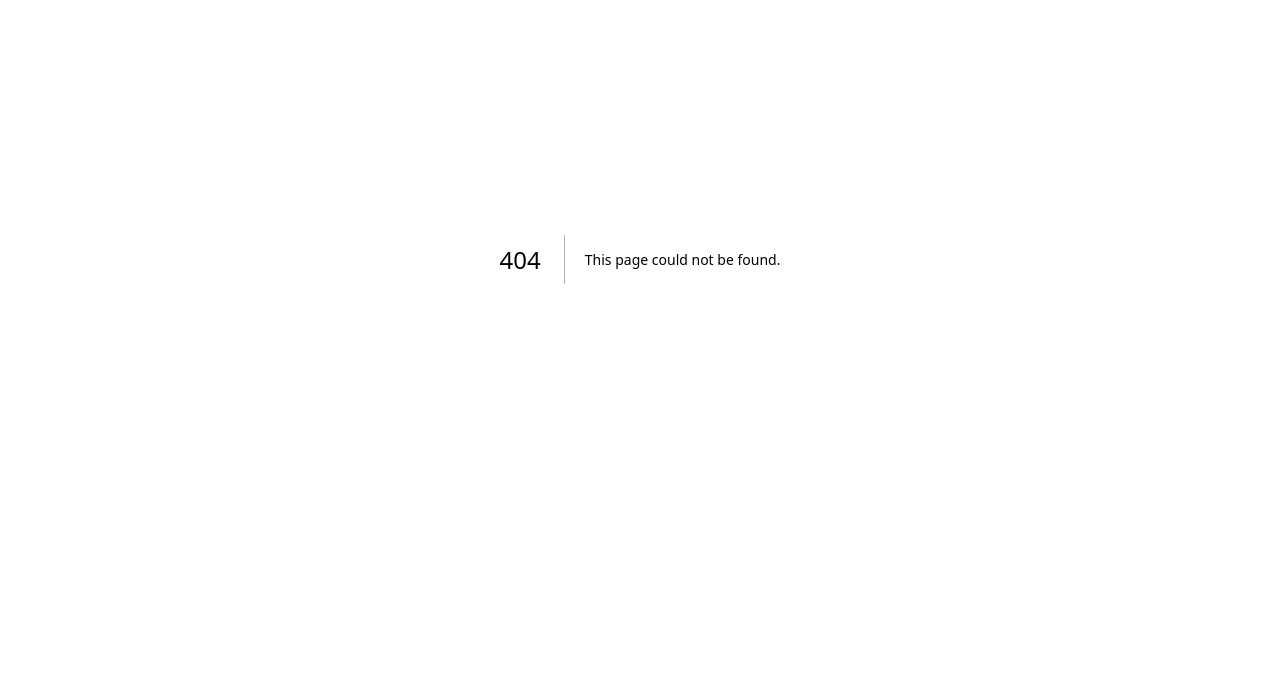
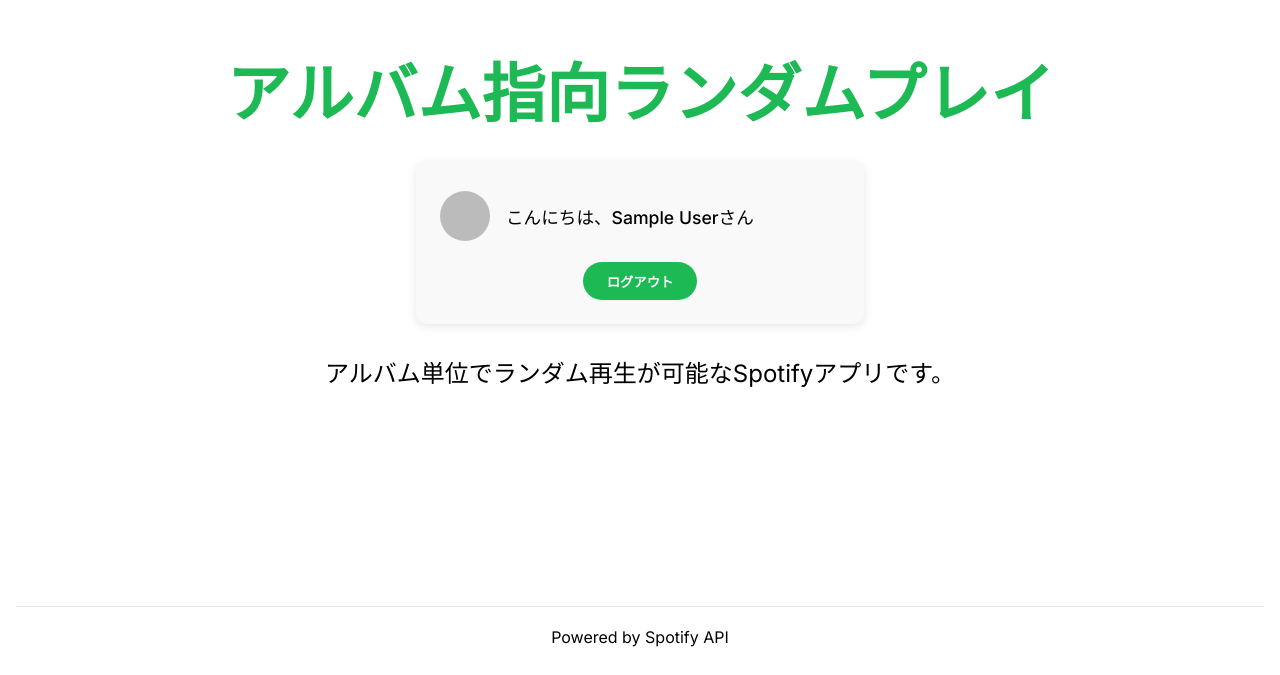
Before and after one commit to tkTakeruKurokawa/Album-Oriented-Randomplay, a Next.js app: page /dashboard in a window 1280 px wide. Before the commit this address had no page. Shown: the part 141-816 px from the top of the page. Built offline with nearby package versions, Linux system fonts and the light colour scheme; no server answers; sample sign-in values are in the browser's storage.

Commit message:
App Router: 認証ページとダッシュボードページを追加

```diff
--- /dev/null
+++ b/src/app/auth/signin/Signin.module.css
@@ -0,0 +1,60 @@
+.container {
+  display: flex;
+  flex-direction: column;
+  align-items: center;
+  justify-content: center;
+  min-height: 100vh;
+  background-color: #000;
+  padding: 1rem;
+}
+
+.card {
+  background-color: #191414;
+  border-radius: 10px;
+  padding: 2rem;
+  width: 100%;
+  max-width: 480px;
+  box-shadow: 0 10px 25px rgba(0, 0, 0, 0.2);
+}
+
+.header {
+  text-align: center;
+  margin-bottom: 2rem;
+}
+
+.title {
+  font-size: 2rem;
+  font-weight: 700;
+  margin-bottom: 1rem;
+  color: #1db954;
+}
+
+.description {
+  color: #fff;
+  margin-bottom: 2rem;
+  line-height: 1.5;
+}
+
+.buttonContainer {
+  display: flex;
+  justify-content: center;
+}
+
+.loginButton {
+  background-color: #1db954;
+  color: white;
+  border: none;
+  border-radius: 30px;
+  padding: 0.8rem 2rem;
+  font-size: 1rem;
+  font-weight: 600;
+  cursor: pointer;
+  transition: background-color 0.3s ease;
+  display: flex;
+  align-items: center;
+  justify-content: center;
+}
+
+.loginButton:hover {
+  background-color: #1ed760;
+}
--- /dev/null
+++ b/src/app/auth/signin/page.tsx
@@ -0,0 +1,38 @@
+'use client';
+
+import { signIn } from 'next-auth/react';
+import { useSearchParams } from 'next/navigation';
+import Head from 'next/head';
+import styles from './Signin.module.css';
+
+export default function SignIn() {
+  const searchParams = useSearchParams();
+  const callbackUrl = searchParams?.get('callbackUrl') || '/dashboard';
+
+  return (
+    <div className={styles.container}>
+      <Head>
+        <title>アルバム指向ランダムプレイ - Spotifyログイン</title>
+      </Head>
+
+      <div className={styles.card}>
+        <div className={styles.header}>
+          <h1 className={styles.title}>アルバム指向ランダムプレイ</h1>
+          <p className={styles.description}>
+            アルバム単位でランダム再生が可能なSpotifyアプリです。
+            続けるにはSpotifyでログインしてください。
+          </p>
+        </div>
+
+        <div className={styles.buttonContainer}>
+          <button
+            onClick={() => signIn('spotify', { callbackUrl })}
+            className={styles.loginButton}
+          >
+            <span>Spotifyでログイン</span>
+          </button>
+        </div>
+      </div>
+    </div>
+  );
+}
--- /dev/null
+++ b/src/app/dashboard/page.tsx
@@ -0,0 +1,66 @@
+'use client';
+
+import { useSession, signOut } from 'next-auth/react';
+import { useRouter } from 'next/navigation';
+import { useEffect } from 'react';
+import styles from '@/styles/Home.module.css';
+
+export default function Dashboard() {
+  const { data: session, status } = useSession();
+  const router = useRouter();
+
+  useEffect(() => {
+    if (status === 'unauthenticated') {
+      router.push('/auth/signin');
+    }
+  }, [status, router]);
+
+  if (status === 'loading') {
+    return (
+      <div className={styles.container}>
+        <main className={styles.main}>
+          <p>ロード中...</p>
+        </main>
+      </div>
+    );
+  }
+
+  return (
+    <div className={styles.container}>
+      <main className={styles.main}>
+        <h1 className={styles.title}>
+          <span className={styles.highlight}>アルバム指向ランダムプレイ</span>
+        </h1>
+
+        {session && (
+          <div className={styles.userInfo}>
+            <div className={styles.userProfile}>
+              {session.user?.image && (
+                <img
+                  src={session.user.image}
+                  alt={session.user?.name || ''}
+                  className={styles.userImage}
+                />
+              )}
+              <p className={styles.userName}>
+                こんにちは、{session.user?.name || 'ユーザー'}さん
+              </p>
+            </div>
+
+            <button onClick={() => signOut()} className={styles.logoutButton}>
+              ログアウト
+            </button>
+          </div>
+        )}
+
+        <p className={styles.description}>
+          アルバム単位でランダム再生が可能なSpotifyアプリです。
+        </p>
+      </main>
+
+      <footer className={styles.footer}>
+        <p>Powered by Spotify API</p>
+      </footer>
+    </div>
+  );
+}
```
